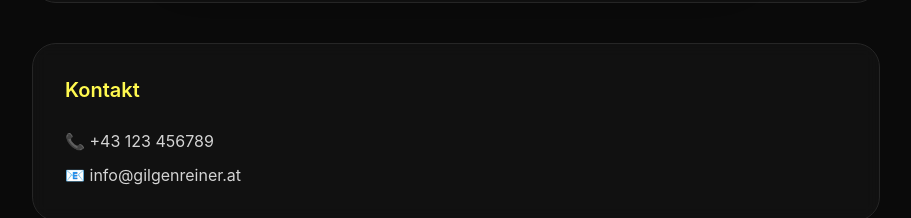
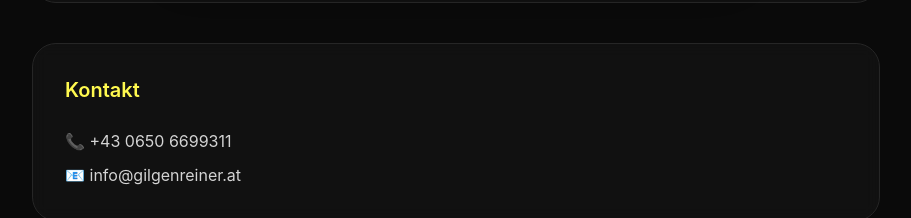
Before and after one commit to Korbe/dronenservice-gilgenreiner, a Vue app: page /impressum in a window 1280 px wide. Shown: the part 822-1040 px from the top of the page, without its empty margins (184-1095 px from the left). Built offline with nearby package versions, Linux system fonts and the light colour scheme.

Commit message:
changed tel number

```diff
--- a/src/views/Imprint.vue
+++ b/src/views/Imprint.vue
@@ -55,7 +55,7 @@
                     </h2>
 
                     <div class="text-neutral-300 leading-relaxed space-y-2">
-                        <p>📞 +43 123 456789</p>
+                        <p>📞 +43 0650 6699311</p>
                         <p>📧 info@gilgenreiner.at</p>
                     </div>
 
```
